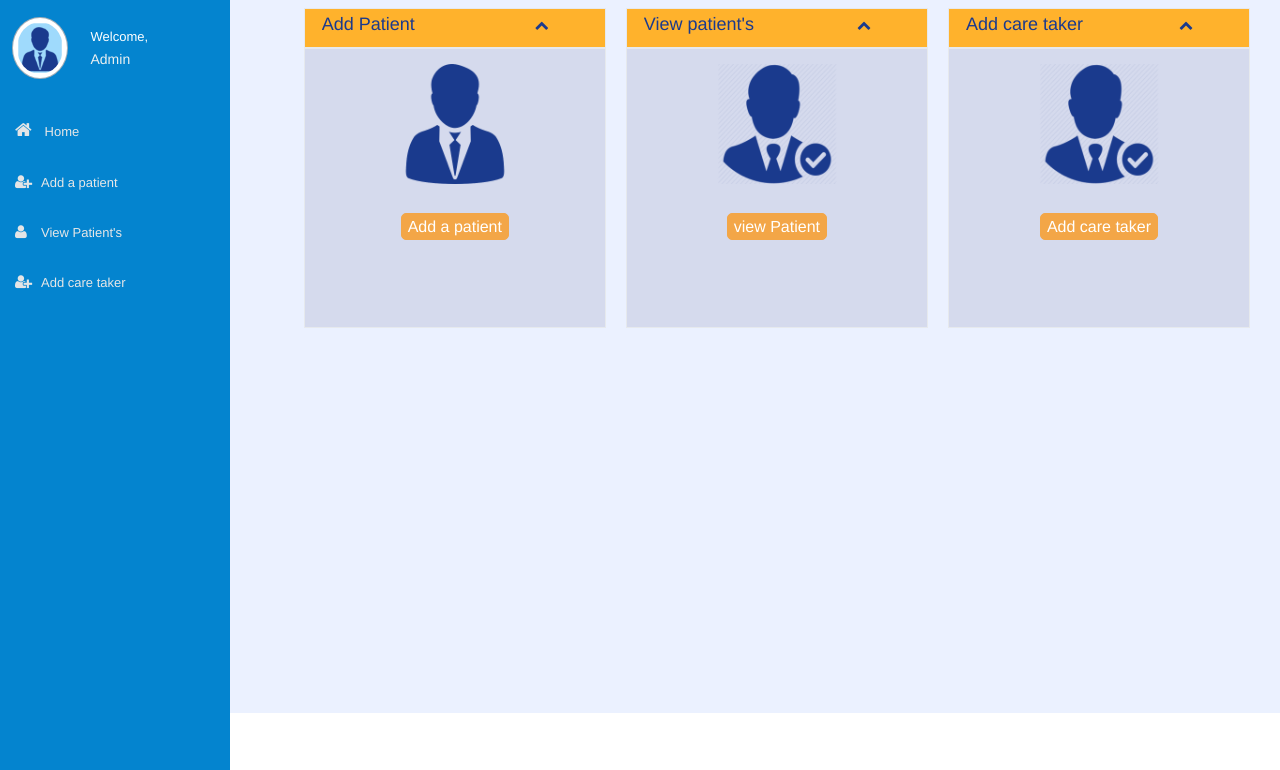
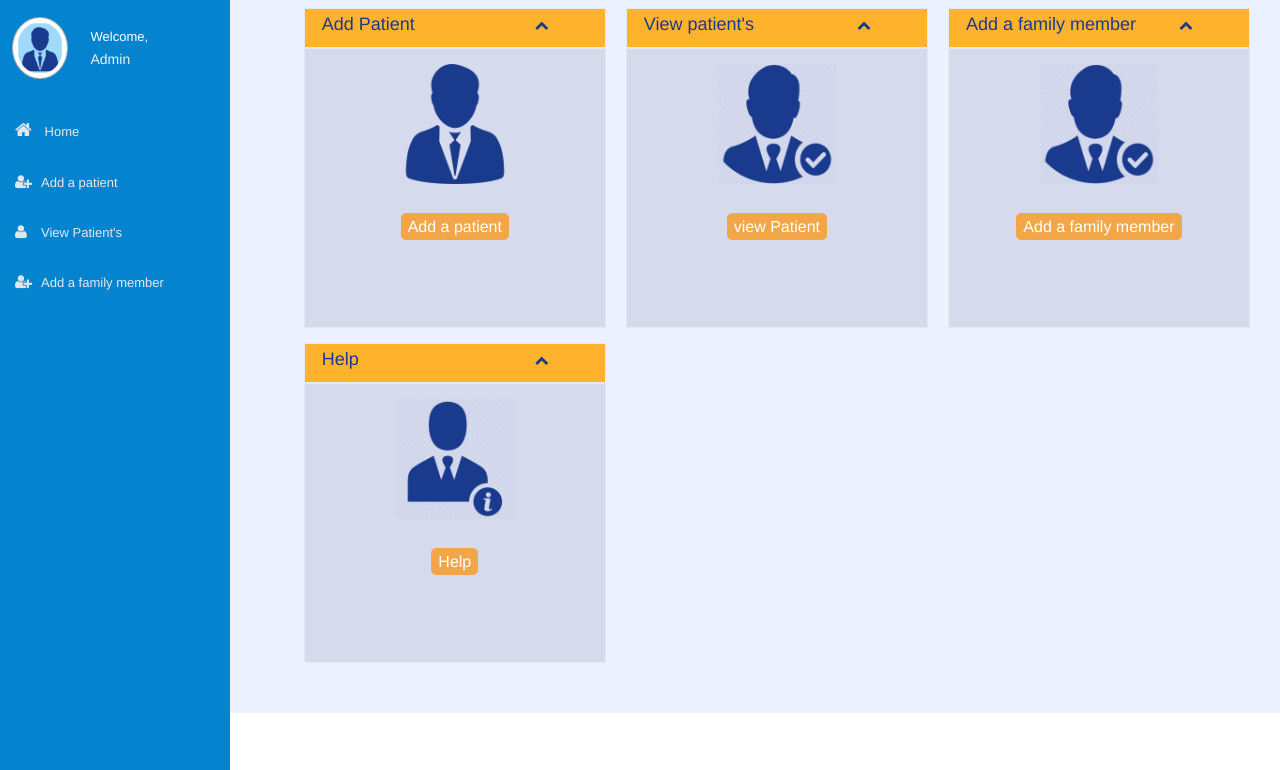
Before and after one commit to digitalhelathcare/ArcturusWeb1.2, a plain HTML site: page AdminArcturus_27_march/HTML/app/home.html at #!/home in a window 1280 px wide. Shown: the part 60-830 px from the top of the page. Drawn offline with Linux system fonts and the light colour scheme.

Commit message:
changed care taker to family member

```diff
--- a/AdminArcturus_27_march/HTML/app/components/Dashboard/dashboard.html
+++ b/AdminArcturus_27_march/HTML/app/components/Dashboard/dashboard.html
@@ -135,7 +135,7 @@
 <div class="col-md-4 col-sm-4 col-xs-12">
     <div class="x_panel tile fixed_height_320">
         <div class="x_title">
-            <h2>Add care taker</h2>
+            <h2>Add a family member</h2>
             <ul class="nav navbar-right panel_toolbox">
                 <li><a class="collapse-link"><i class="fa fa-chevron-up" style="color:#1B3A8D;"></i></a>
                 </li>
@@ -166,7 +166,7 @@
             <div class="" align="center">
 
 
-                <input type="submit" value="Add care taker" ui-sref="careTaker" class="addtext">
+                <input type="submit" value="Add a family member" ui-sref="careTaker" class="addtext">
 
 
             </div>
@@ -178,3 +178,53 @@
         </div>
     </div>
 </div>
+
+
+
+
+<div class="col-md-4 col-sm-4 col-xs-12">
+    <div class="x_panel tile fixed_height_320">
+        <div class="x_title">
+            <h2>Help</h2>
+            <ul class="nav navbar-right panel_toolbox">
+                <li><a class="collapse-link"><i class="fa fa-chevron-up" style="color:#1B3A8D;"></i></a>
+                </li>
+                <!-- <li class="dropdown"> -->
+                <!-- <a href="#" class="dropdown-toggle" data-toggle="dropdown" role="button" aria-expanded="false"><i class="fa fa-wrench"></i></a> -->
+                <!-- <ul class="dropdown-menu" role="menu"> -->
+                <!-- <li><a href="#">Settings 1</a> -->
+                <!-- </li> -->
+                <!-- <li><a href="#">Settings 2</a> -->
+                <!-- </li> -->
+                <!-- </ul> -->
+                <!-- </li> -->
+                <!-- <li><a class="close-link"><i class="fa fa-close"></i></a> -->
+                <!-- </li> -->
+            </ul>
+            <div class="clearfix"></div>
+        </div>
+        <div class="x_content">
+
+
+
+            <div id="over" align="center">
+                <span class="Centerer"></span>
+                <img class="Centered" src="../assets/images/help_img.png" width="120" / align="center">
+            </div>
+            <div class="padding">
+            </div>
+            <div class="" align="center">
+
+
+                <input type="submit" value="Help" ui-sref="" class="addtext">
+
+
+            </div>
+
+
+
+
+
+        </div>
+    </div>
+</div>
--- a/AdminArcturus_27_march/HTML/app/home.html
+++ b/AdminArcturus_27_march/HTML/app/home.html
@@ -98,7 +98,7 @@
                       <li><a ui-sref="Addpatient"><i class="fa fa-user-plus" style="font-size:15px;"></i>Add a patient</a></li>
                       <li><a ui-sref="ViewProfile"><i class="fa fa-user" style="font-size:15px;"></i>View Patient's</a></li>
                       <!-- <li><a href="contacts.html"><i class="fa fa-bell" style="font-size:15px;"></i>Notifications</a></li> -->
-                      <li><a ui-sref="careTaker"><i class="fa fa-user-plus" style="font-size:15px;"></i>Add care taker</a></li>
+                      <li><a ui-sref="careTaker"><i class="fa fa-user-plus" style="font-size:15px;"></i>Add a family member</a></li>
 
                   </li>
 
```
Also changed, not shown: AdminArcturus_27_march/HTML/app/components/caretaker/Addcare_taker.html (+2 -2 lines), AdminArcturus_27_march/HTML/app/components/Help/help.html (added), AdminArcturus_27_march/HTML/assets/images/help_img.png (added).
